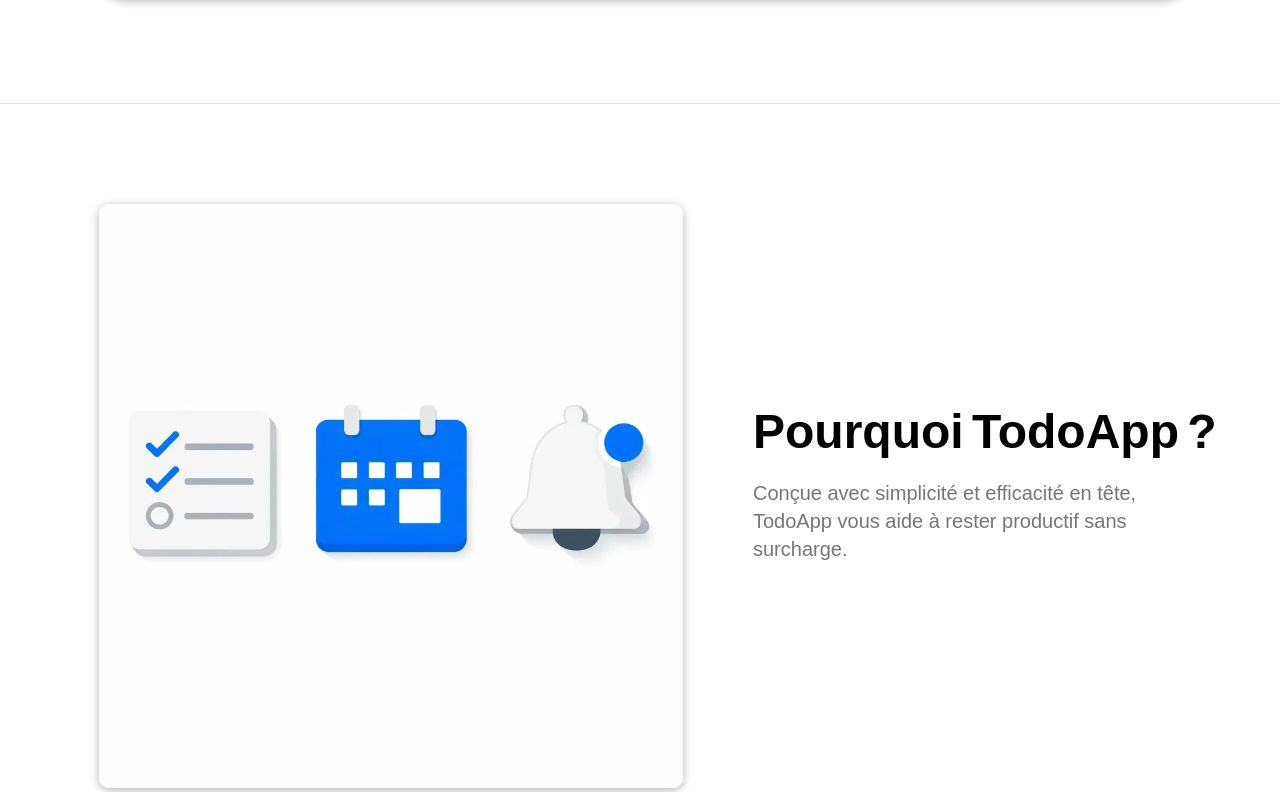
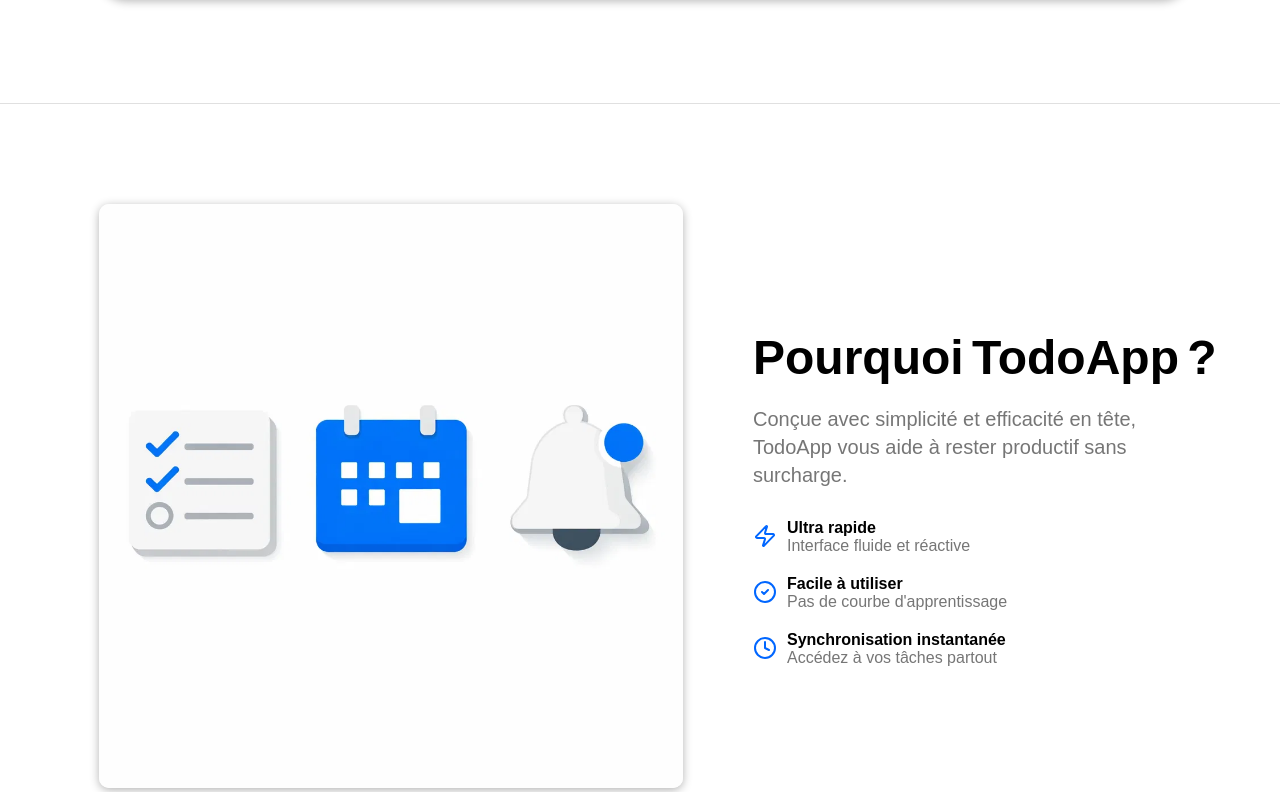
Before and after one commit to doudaoud/to-do-mern, a React (Vite) app in the folder client/: page / in a window 1280 px wide. Shown: the part 2235-3027 px from the top of the page. Built offline with nearby package versions, Linux system fonts and the light colour scheme.

Commit message:
`Refactored Hero3 component and styles`

```diff
--- a/client/src/components/Hero3.jsx
+++ b/client/src/components/Hero3.jsx
@@ -5,18 +5,19 @@
 export default function Hero3() {
   return (
     <>
-
       <div className="hero3">
         {/* TODO  regler le css */}
         <div className="hero3_container">
-          <img src={img} style={{
-            width: 584,
-            height: 584,
-            borderRadius: 10,
-            boxShadow: "0px 2px 10px rgba(0,0,0,0.3)",
-            marginLeft:99
-
-          }} />
+          <img
+            src={img}
+            style={{
+              width: 584,
+              height: 584,
+              borderRadius: 10,
+              boxShadow: "0px 2px 10px rgba(0,0,0,0.3)",
+              marginLeft: 99,
+            }}
+          />
         </div>
         <div className="titles_hero3">
           <h2>Pourquoi TodoApp ?</h2>
@@ -24,10 +25,28 @@
             Conçue avec simplicité et efficacité en tête, TodoApp vous aide à
             rester productif sans surcharge.
           </p>
-          <div className="icons">
-            <div></div>
-            <div></div>
-            <div></div>
+          <div className="part2">
+            <div className="icon_title">
+              <Zap className="icon" />
+              <div className="title_icon">
+                <h4>Ultra rapide</h4>
+                <p>Interface fluide et réactive</p>
+              </div>
+            </div>
+            <div className="icon_title">
+              <CheckCircle2 className="icon" />
+              <div className="title_icon">
+                <h4>Facile à utiliser</h4>
+                <p>Pas de courbe d'apprentissage</p>
+              </div>
+            </div>
+            <div className="icon_title">
+              <Clock className="icon" />
+              <div className="title_icon">
+                <h4>Synchronisation instantanée</h4>
+                <p>Accédez à vos tâches partout</p>
+              </div>
+            </div>
           </div>
         </div>
       </div>
--- a/client/src/components/styles/Hero3.css
+++ b/client/src/components/styles/Hero3.css
@@ -23,8 +23,7 @@
   word-spacing: -5px;
 }
 .titles_hero3 > p{
-  width: 75%;;
-  /* margin: auto; */
+  width: 75%;
   margin-top: -10px;
   font-size: 20px;
   font-family: "Arial", sans-serif;
@@ -33,3 +32,24 @@
   color: rgb(118, 118, 118);
   margin-bottom: 30px;
 }
+.icon_title{
+  display: flex;
+}
+.part2{
+  display: flex;
+  flex-direction: column;
+  gap: 20px;
+}
+.icon{
+  color: rgb(0, 102, 255);
+  margin-top: 5px;
+}
+.title_icon{
+margin-left: 10px;
+}
+.title_icon >p{
+  color: rgb(118, 118, 118);
+  font-size: 16px;
+  font-family: "Arial", sans-serif;
+
+}
```
